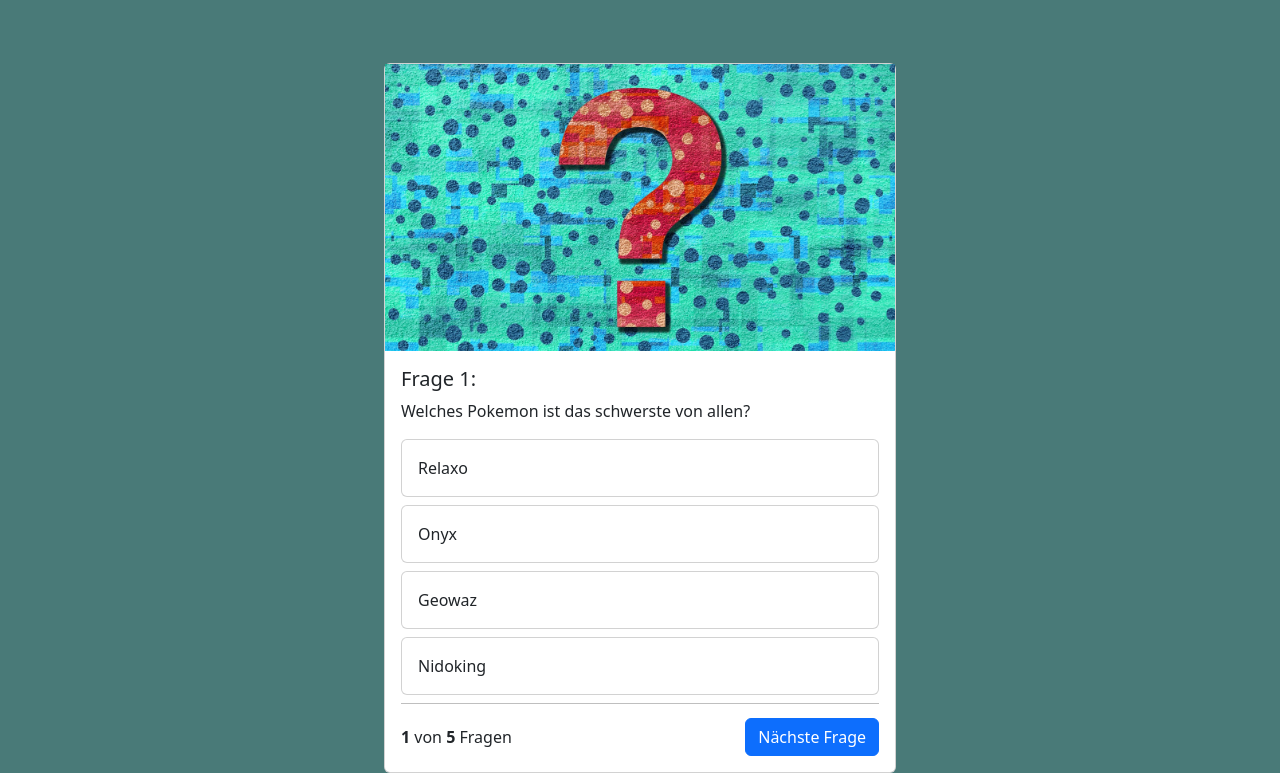
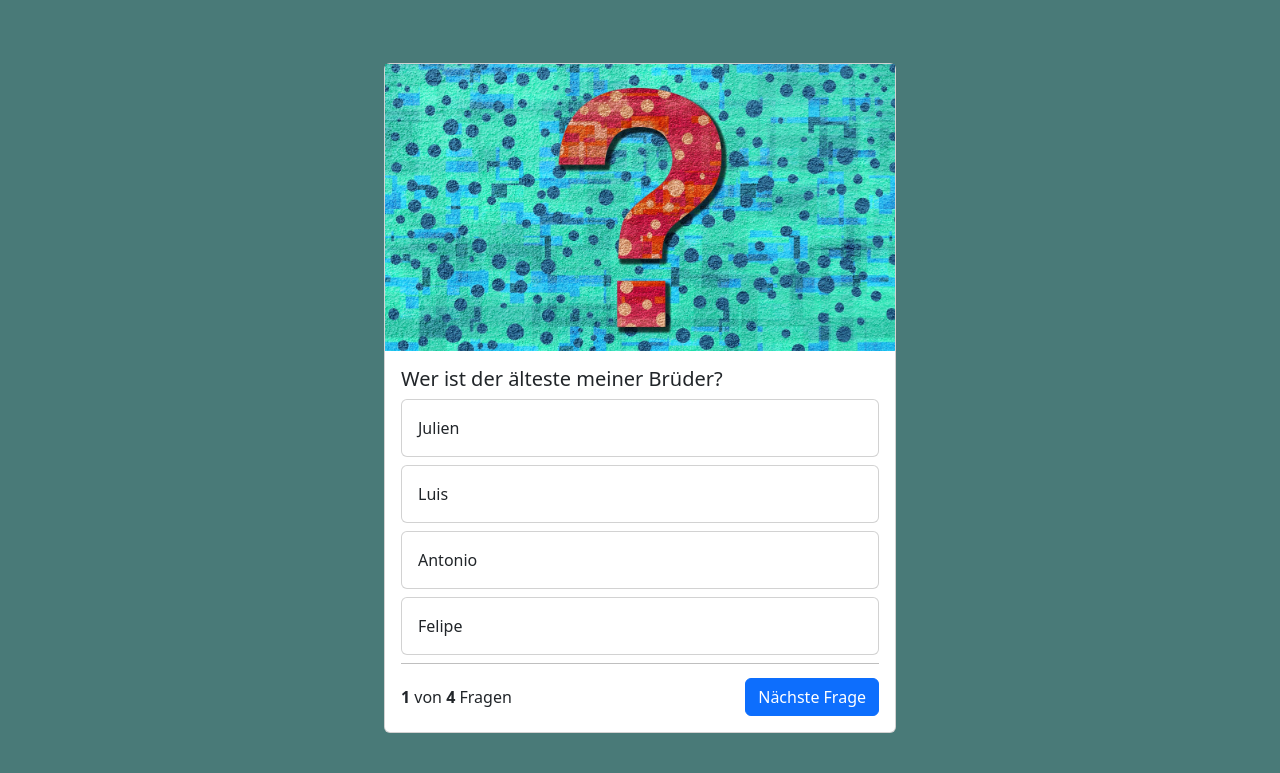
Before and after one commit to DavGalRod/QuizzApp, a website: page index.html in a window 1280 px wide. Shown: the part 81-854 px from the top of the page. After the commit the page ends 814 px from the top, so only its background shows below. Drawn offline with nearby package versions, Linux system fonts and the light colour scheme.

Commit message:
second script

```diff
--- a/index.html
+++ b/index.html
@@ -10,7 +10,7 @@
     <link rel="stylesheet" href="node_modules/bootstrap/dist/css/bootstrap.min.css">
 </head>
 
-<body>
+<body onload="init()">
     <nav class="navbar bg-body-tertiary">
         <div class="container-fluid">
             <a href="index.html" class="navbarABar"><span class="navbar-brand mb-0 h1">QuizzApp</span></a>
@@ -22,38 +22,36 @@
         <div class="card quizCard">
             <img src="img/card_img.jpg" class="card-img-top; cardTopLayer">
             <div class="card-body">
-                <h5 class="card-title">Frage 1:</h5>
-                <p class="card-text">Welches Pokemon ist das schwerste von allen?</p>
+                <h5 class="card-title" id="questionText"></h5>
 
+                <div class="card quizAnswer mb-2" oncanplay="answerGiven()">
+                    <div class="card-body" id="answer_1">
 
-                <div class="card mb-2">
-                    <div class="card-body">
-                        Relaxo
                     </div>
 
                 </div>
-                <div class="card mb-2">
-                    <div class="card-body">
-                        Onyx
+                <div class="card quizAnswer mb-2" oncanplay="answerGiven()">
+                    <div class="card-body" id="answer_2">
+
                     </div>
 
                 </div>
-                <div class="card mb-2">
-                    <div class="card-body">
-                        Geowaz
+                <div class="card quizAnswer mb-2" oncanplay="answerGiven()">
+                    <div class="card-body" id="answer_3">
+
                     </div>
 
                 </div>
-                <div class="card mb-2">
-                    <div class="card-body">
-                        Nidoking
+                <div class="card quizAnswer mb-2" oncanplay="answerGiven()">
+                    <div class="card-body" id="answer_4">
+
                     </div>
 
                 </div>
 
                 <div class="questionFooter">
                     <span>
-                        <b>1</b> von <b>5</b> Fragen</span>
+                        <b>1</b> von <b id="allQuestions"></b> Fragen</span>
                     <button class="btn btn-primary">Nächste Frage</button>
                 </div>
             </div>
--- a/script.js
+++ b/script.js
@@ -30,8 +30,24 @@
         "answer_3": "Xenon (Xe)",
         "answer_4": "Wasserstoff (H)",
         "right_answer": 3
-    },
+    }
 
 
 
 ];
+
+let currentQuestion = 0;
+
+function init() {
+    document.getElementById('allQuestions').innerHTML = questions.length;
+    showQuestion();
+}
+
+function showQuestion() {
+    let question = questions[currentQuestion];
+    document.getElementById('questionText').innerHTML = question['question'];
+    document.getElementById('answer_1').innerHTML = question['answer_1'];
+    document.getElementById('answer_2').innerHTML = question['answer_2'];
+    document.getElementById('answer_3').innerHTML = question['answer_3'];
+    document.getElementById('answer_4').innerHTML = question['answer_4'];
+}
--- a/style.css
+++ b/style.css
@@ -32,3 +32,9 @@
     border-top: 1px solid rgb(0,0,0,0.25);
     padding-top: 14px;
 }
+
+.quizAnswer:hover {
+
+cursor: pointer;
+background-color: rgba(108, 187, 0, 0.2);
+}
```
